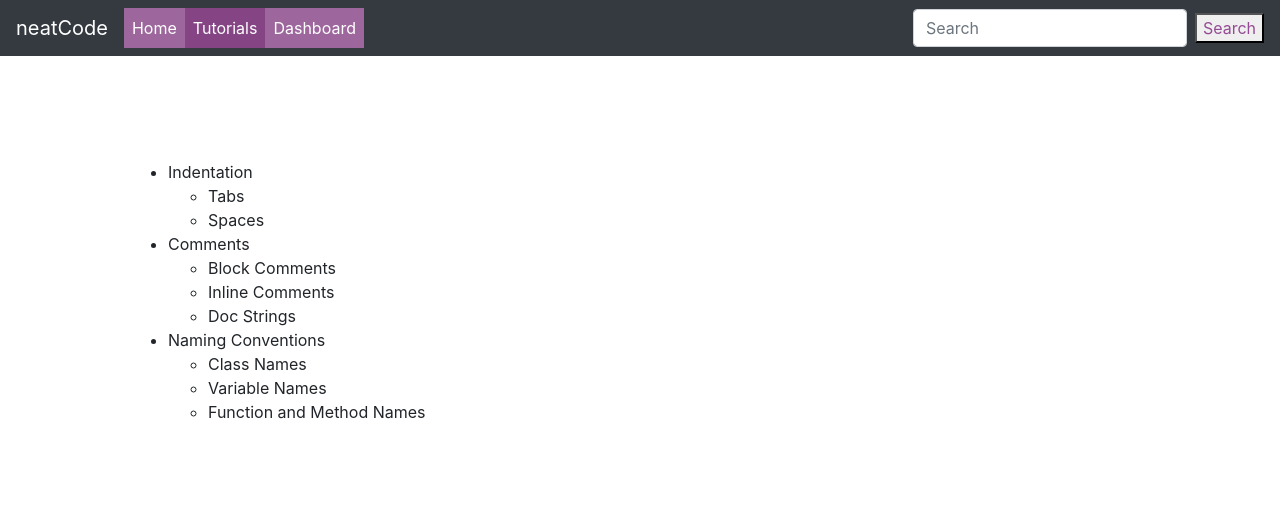
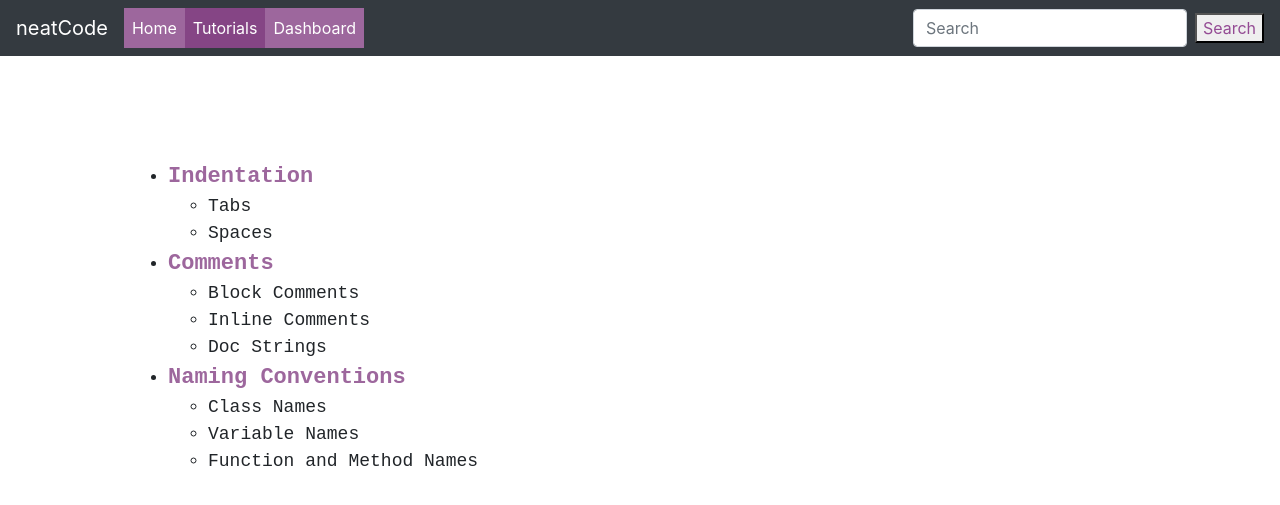
Before and after one commit to qiuyixuan/Code_Comprehension_Platform, a Flask app: template templates/tutorials/tutorials.html in a window 1280 px wide. Shown: the top 505 px of the page. Run offline with Flask 2, Linux system fonts and the light colour scheme; the template is opened without the code that fills it, so the values that code supplies are empty; some libraries are stand-ins or nearby versions.

Commit message:
Change font and color

```diff
--- a/templates/tutorials/tutorials.css
+++ b/templates/tutorials/tutorials.css
@@ -17,4 +17,11 @@ color: rgba(125, 34, 125, 0.8);
 .lessons {
     padding-left: 8rem;
     padding-top: 5rem;
+    font-family:'Courier New';
+    font-size: 18px;
 }
+
+.lessons strong {
+    font-size: 22px;
+    color:rgb(157, 103, 157);
+}
--- a/templates/tutorials/tutorials.html
+++ b/templates/tutorials/tutorials.html
@@ -36,14 +36,14 @@
 
         <div class="lessons">
             <ul>
-                <li>Indentation
+                <li><strong>Indentation</strong>
                     <ul>
                         <li>Tabs</li>
                         <li>Spaces</li>
                     </ul>
                 </li>
 
-                <li>Comments
+                <li><strong>Comments</strong>
                     <ul>
                         <li>Block Comments</li>
                         <li>Inline Comments</li>
@@ -51,7 +51,7 @@
                     </ul>
                 </li>
 
-                <li>Naming Conventions
+                <li><strong>Naming Conventions</strong>
                     <ul>
                         <li>Class Names</li>
                         <li>Variable Names</li>
```
